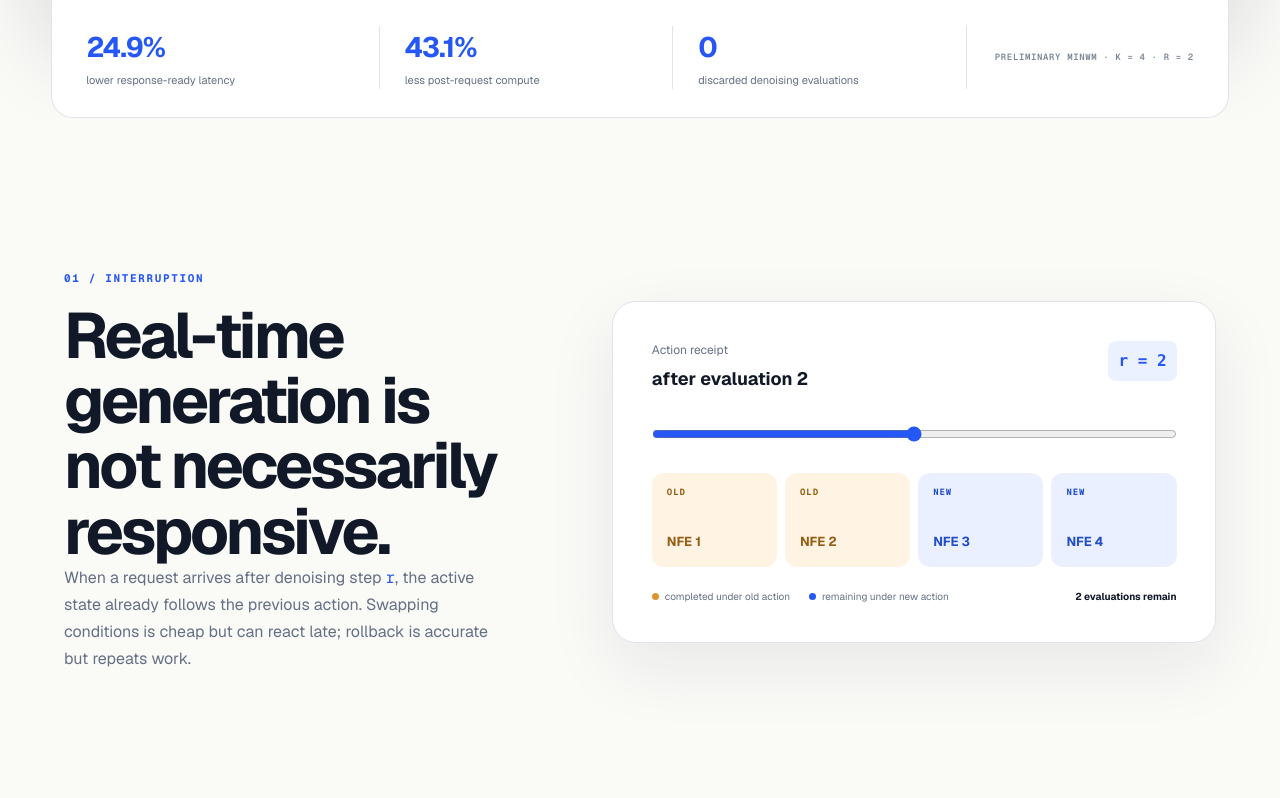
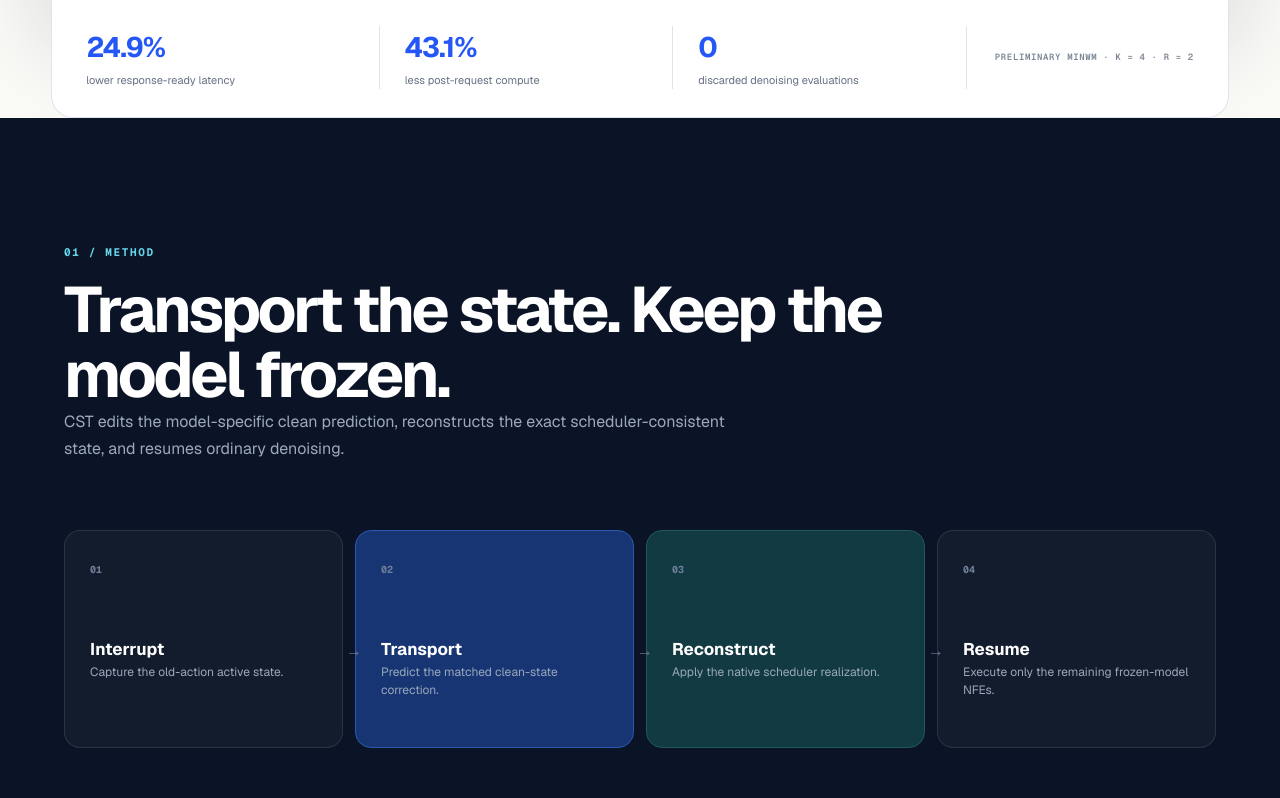
Before and after one commit to PardisTaghavi/actionsplice-website, a Next.js app: page / in a window 1280 px wide. Shown: the part 1142-1940 px from the top of the page. Built offline with nearby package versions, Linux system fonts and the light colour scheme.

Commit message:
Remove interruption explainer section

```diff
--- a/app/globals.css
+++ b/app/globals.css
@@ -107,26 +107,6 @@ button, input { font: inherit; }
 .section-heading { max-width: 880px; }
 .section-heading h2, .method-intro h2, .status-section h2 { margin: 0; font-size: clamp(39px, 5vw, 72px); line-height: 1.02; letter-spacing: -.05em; font-weight: 620; }
 .section-heading > p:last-child, .method-intro > p:last-child { max-width: 680px; color: var(--muted); font-size: 16px; line-height: 1.7; }
-.section-heading em { color: var(--blue); font-style: normal; font-family: var(--font-geist-mono), monospace; }
-.problem-section { display: grid; grid-template-columns: minmax(300px, .85fr) minmax(520px, 1.15fr); align-items: center; gap: clamp(54px, 8vw, 130px); max-width: 1600px; margin: auto; }
-.timeline-panel { padding: clamp(24px, 3vw, 44px); border: 1px solid var(--line); border-radius: 24px; background: white; box-shadow: 0 24px 70px rgb(26 39 65 / 8%); }
-.timeline-head { display: flex; justify-content: space-between; align-items: flex-start; margin-bottom: 33px; }
-.timeline-head div { display: grid; gap: 6px; }
-.timeline-head span { color: var(--muted); font-size: 12px; }
-.timeline-head strong { font-size: 18px; }
-.timeline-head code { padding: 8px 10px; border-radius: 8px; background: #ecf1ff; color: var(--blue); font-weight: 700; }
-.timeline-panel input { width: 100%; accent-color: var(--blue); }
-.step-row { display: grid; grid-template-columns: repeat(4, 1fr); gap: 8px; margin-top: 24px; }
-.step { min-height: 94px; display: flex; flex-direction: column; justify-content: space-between; padding: 15px; border-radius: 12px; }
-.step span { font: 700 9px/1 var(--font-geist-mono), monospace; letter-spacing: .1em; }
-.step strong { font-size: 13px; }
-.step.stale { background: #fff4e3; color: #955f15; }
-.step.remaining { background: #eaf0ff; color: #234fc7; }
-.timeline-legend { display: flex; flex-wrap: wrap; align-items: center; gap: 19px; margin-top: 22px; color: var(--muted); font-size: 10px; }
-.timeline-legend span { display: flex; align-items: center; gap: 6px; }
-.timeline-legend i { width: 7px; height: 7px; border-radius: 50%; }
-.legend-old { background: var(--amber); } .legend-new { background: var(--blue); }
-.timeline-legend strong { margin-left: auto; color: var(--ink); }
 
 .method-band { padding: clamp(90px, 10vw, 150px) clamp(22px, 5vw, 86px); background: var(--navy); color: white; }
 .method-intro { max-width: 850px; margin-bottom: 68px; }
@@ -184,8 +164,7 @@ footer span { font-family: var(--font-geist-mono), monospace; font-size: 9px; te
   .site-nav { grid-template-columns: 1fr auto; }
   .nav-links { display: none; }
   .internal-badge { grid-column: 2; }
-  .problem-section, .status-section { grid-template-columns: 1fr; }
-  .problem-section { gap: 50px; }
+  .status-section { grid-template-columns: 1fr; }
   .method-flow { grid-template-columns: repeat(2, 1fr); }
   .method-step i { display: none; }
   .metric-strip { grid-template-columns: repeat(3, 1fr); }
@@ -207,10 +186,6 @@ footer span { font-family: var(--font-geist-mono), monospace; font-size: 9px; te
   .metric-strip { grid-template-columns: 1fr; padding: 22px; }
   .metric-strip div, .metric-strip div + div { padding: 14px 0; border-right: 0; border-bottom: 1px solid var(--line); }
   .section { padding-inline: 18px; }
-  .timeline-panel { padding: 20px; }
-  .step { min-height: 82px; padding: 10px; }
-  .step span { font-size: 7px; }
-  .step strong { font-size: 10px; }
   .method-band { padding-inline: 18px; }
   .method-flow, .gallery-grid { grid-template-columns: 1fr; }
   .runtime-card { grid-template-columns: 1fr; }
--- a/app/page.tsx
+++ b/app/page.tsx
@@ -1,7 +1,3 @@
-'use client';
-
-import { useState } from 'react';
-
 const galleryItems = [
   {
     label: 'Condition Swap',
@@ -82,8 +78,6 @@ function GalleryCard({ item }: { item: (typeof galleryItems)[number] }) {
 }
 
 export default function Home() {
-  const [receipt, setReceipt] = useState(2);
-
   return (
     <main>
       <nav className="site-nav" aria-label="Primary navigation">
@@ -92,7 +86,6 @@ export default function Home() {
           <span>Counterfactual State Transport</span>
         </a>
         <div className="nav-links">
-          <a href="#problem">Problem</a>
           <a href="#method">Method</a>
           <a href="#gallery">Gallery</a>
           <a href="#status">Status</a>
@@ -148,52 +141,9 @@ export default function Home() {
         </div>
       </section>
 
-      <section className="section problem-section" id="problem">
-        <div className="section-heading">
-          <p className="section-index">01 / Interruption</p>
-          <h2>Real-time generation is not necessarily responsive.</h2>
-          <p>
-            When a request arrives after denoising step <em>r</em>, the active
-            state already follows the previous action. Swapping conditions is
-            cheap but can react late; rollback is accurate but repeats work.
-          </p>
-        </div>
-
-        <div className="timeline-panel">
-          <div className="timeline-head">
-            <div>
-              <span>Action receipt</span>
-              <strong>after evaluation {receipt}</strong>
-            </div>
-            <code>r = {receipt}</code>
-          </div>
-          <input
-            aria-label="Action receipt denoising step"
-            type="range"
-            min="1"
-            max="3"
-            value={receipt}
-            onChange={(event) => setReceipt(Number(event.target.value))}
-          />
-          <div className="step-row">
-            {[1, 2, 3, 4].map((step) => (
-              <div className={step <= receipt ? 'step stale' : 'step remaining'} key={step}>
-                <span>{step <= receipt ? 'OLD' : 'NEW'}</span>
-                <strong>NFE {step}</strong>
-              </div>
-            ))}
-          </div>
-          <div className="timeline-legend">
-            <span><i className="legend-old" />completed under old action</span>
-            <span><i className="legend-new" />remaining under new action</span>
-            <strong>{4 - receipt} evaluations remain</strong>
-          </div>
-        </div>
-      </section>
-
       <section className="method-band" id="method">
         <div className="method-intro">
-          <p className="section-index">02 / Method</p>
+          <p className="section-index">01 / Method</p>
           <h2>Transport the state. Keep the model frozen.</h2>
           <p>
             CST edits the model-specific clean prediction, reconstructs the
@@ -220,7 +170,7 @@ export default function Home() {
       <section className="section gallery-section" id="gallery">
         <div className="section-heading gallery-heading">
           <div>
-            <p className="section-index">03 / Comparisons</p>
+            <p className="section-index">02 / Comparisons</p>
             <h2>Action response, side by side.</h2>
           </div>
           <p>
@@ -248,7 +198,7 @@ export default function Home() {
 
       <section className="status-section" id="status">
         <div>
-          <p className="section-index">04 / Research status</p>
+          <p className="section-index">03 / Research status</p>
           <h2>Preliminary evidence, explicit boundaries.</h2>
         </div>
         <div className="status-grid">
```
